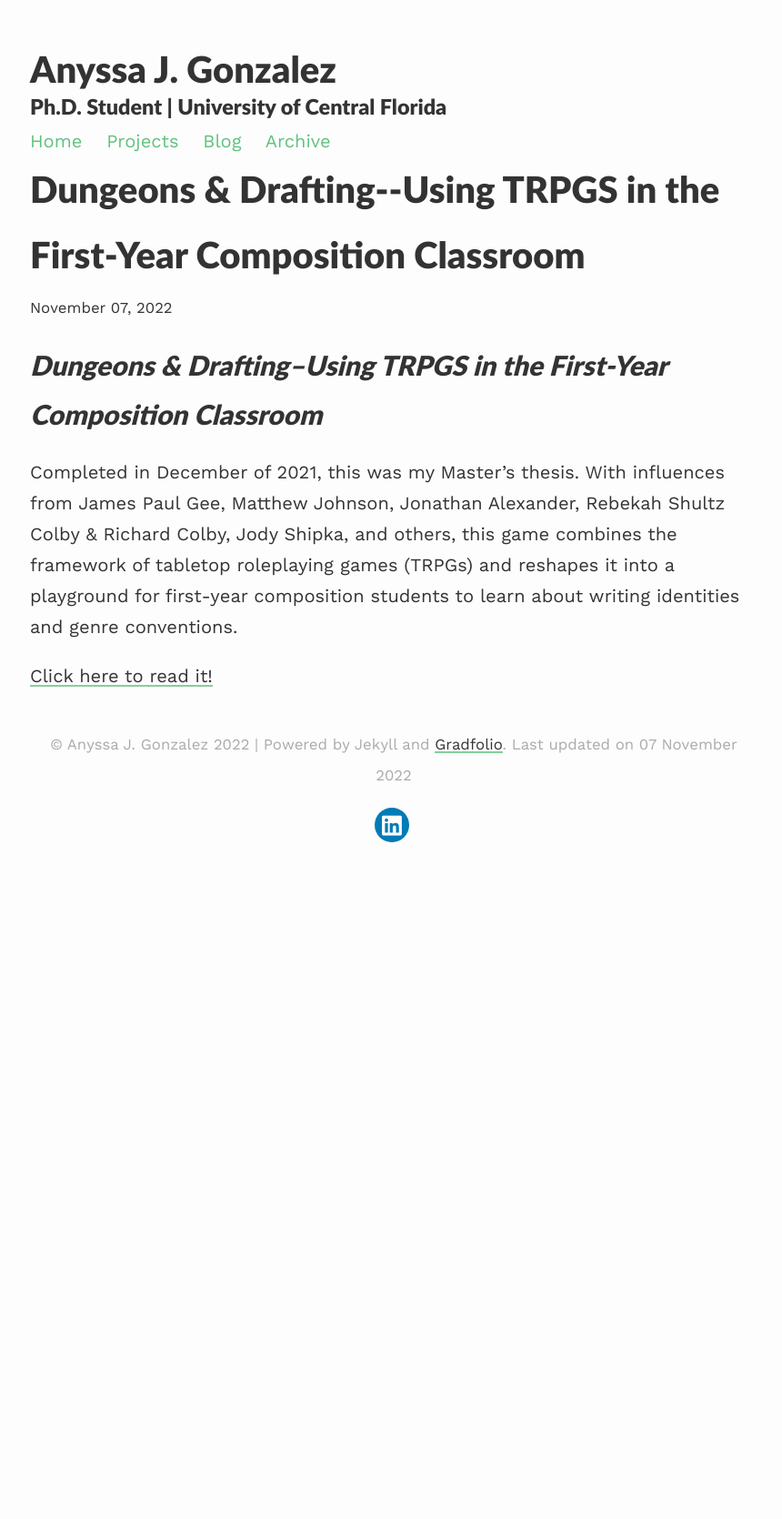
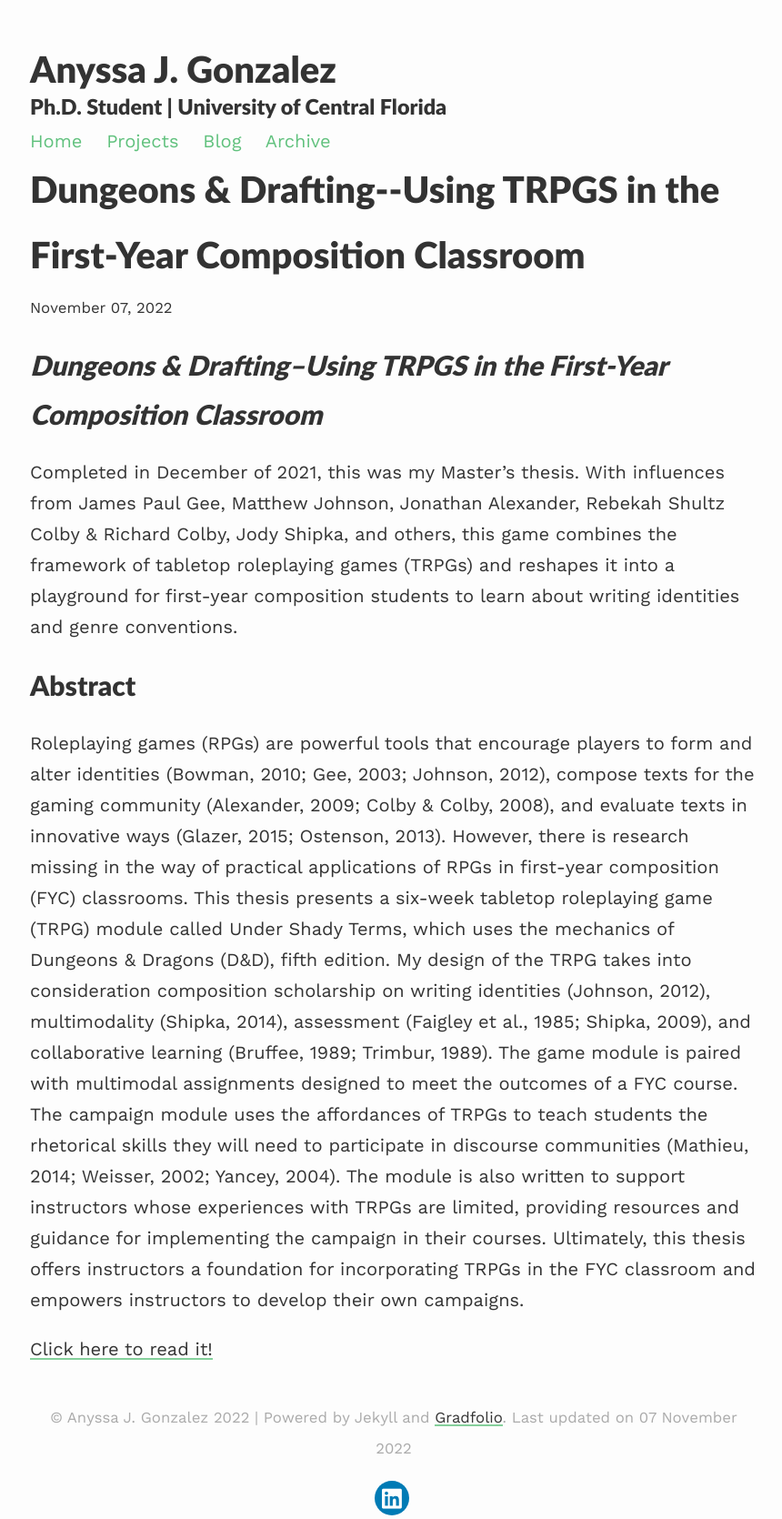
Before and after one commit to anyssajgonzalez/AnyssaPortfolio, a Jekyll site: the page built from _projects/Thesis.md, in a window 1280 px wide. Shown: the whole page at 91% size, without its empty margins (207-1067 px from the left). Built offline with Jekyll 4.4.1, drawn with Linux system fonts in a browser that asks for light colours; nearby versions of some CDN libraries; before the commit the page ends 980 px from its top, so only the background shows below that.

Commit message:
added abstract to thesis

```diff
--- a/_projects/Thesis.md
+++ b/_projects/Thesis.md
@@ -8,4 +8,8 @@ description: A ready-to-play D&D game for first-year composition.
 ============
 Completed in December of 2021, this was my Master's thesis. With influences from James Paul Gee, Matthew Johnson, Jonathan Alexander, Rebekah Shultz Colby & Richard Colby, Jody Shipka, and others, this game combines the framework of tabletop roleplaying games (TRPGs) and reshapes it into a playground for first-year composition students to learn about writing identities and genre conventions.
 
+Abstract
+------------
+Roleplaying games (RPGs) are powerful tools that encourage players to form and alter identities (Bowman, 2010; Gee, 2003; Johnson, 2012), compose texts for the gaming community (Alexander, 2009; Colby & Colby, 2008), and evaluate texts in innovative ways (Glazer, 2015; Ostenson, 2013). However, there is research missing in the way of practical applications of RPGs in first-year composition (FYC) classrooms. This thesis presents a six-week tabletop roleplaying game (TRPG) module called Under Shady Terms, which uses the mechanics of Dungeons & Dragons (D&D), fifth edition. My design of the TRPG takes into consideration composition scholarship on writing identities (Johnson, 2012), multimodality (Shipka, 2014), assessment (Faigley et al., 1985; Shipka, 2009), and collaborative learning (Bruffee, 1989; Trimbur, 1989). The game module is paired with multimodal assignments designed to meet the outcomes of a FYC course. The campaign module uses the affordances of TRPGs to teach students the rhetorical skills they will need to participate in discourse communities (Mathieu, 2014; Weisser, 2002; Yancey, 2004). The module is also written to support instructors whose experiences with TRPGs are limited, providing resources and guidance for implementing the campaign in their courses. Ultimately, this thesis offers instructors a foundation for incorporating TRPGs in the FYC classroom and empowers instructors to develop their own campaigns.
+
 [Click here to read it!](https://nsuworks.nova.edu/hcas_etd_all/65/)
```
